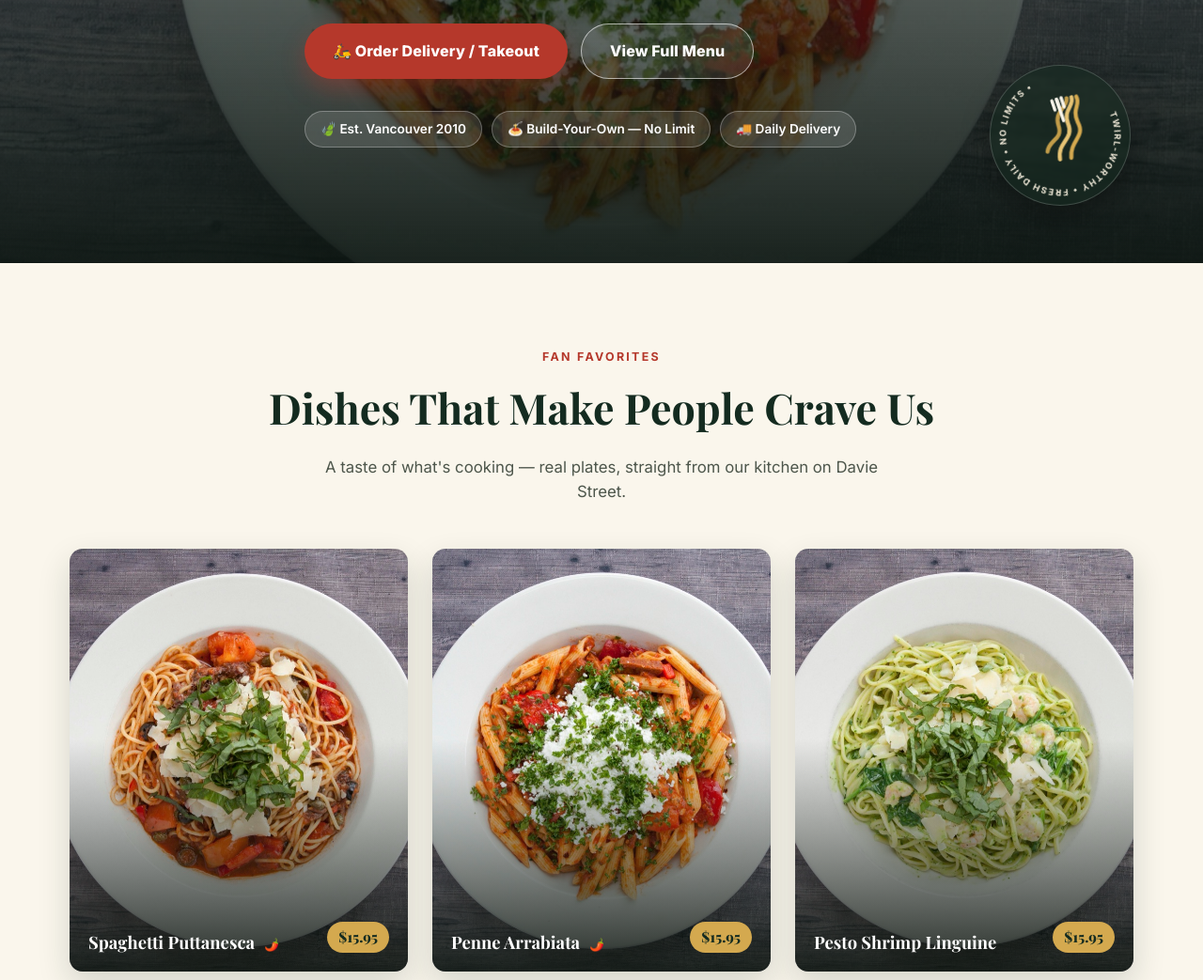
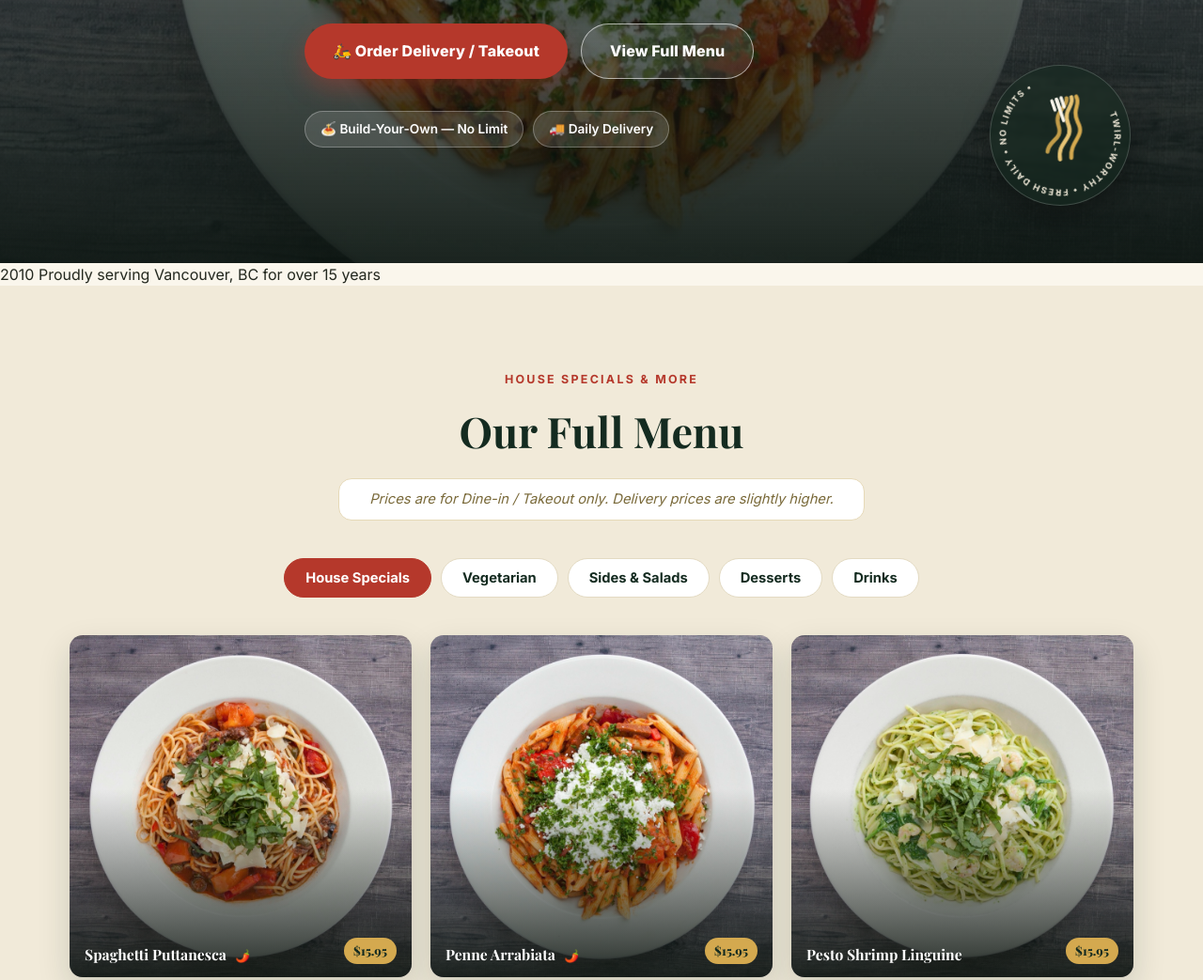
Before and after one commit to BasilPastaBar/basilpastabar-website, a plain HTML site: page index.html in a window 1280 px wide. Shown: the part 536-1579 px from the top of the page at 94% size. Drawn offline with nearby package versions, Linux system fonts and the light colour scheme.

Commit message:
Update index.html

```diff
--- a/index.html
+++ b/index.html
@@ -74,21 +74,16 @@
       <a href="#menu" class="btn btn-secondary">View Full Menu</a>
     </div>
     <div class="hero-badges">
-      <span class="badge">🍃 Est. Vancouver 2010</span>
       <span class="badge">🍝 Build-Your-Own — No Limit</span>
       <span class="badge">🚚 Daily Delivery</span>
     </div>
   </div>
 </section>
 
-<section class="signature-section">
-  <div class="container">
-    <span class="section-label">Fan Favorites</span>
-    <h2 class="section-title">Dishes That Make People Crave Us</h2>
-    <p class="section-intro">A taste of what's cooking — real plates, straight from our kitchen on Davie Street.</p>
-    <div class="dish-grid" id="signature-grid"></div>
-  </div>
-</section>
+<div class="since-banner">
+  <span class="since-banner-year">2010</span>
+  <span class="since-banner-text">Proudly serving Vancouver, BC for over 15 years</span>
+</div>
 
 <section class="menu-section" id="menu">
   <div class="container">
```
